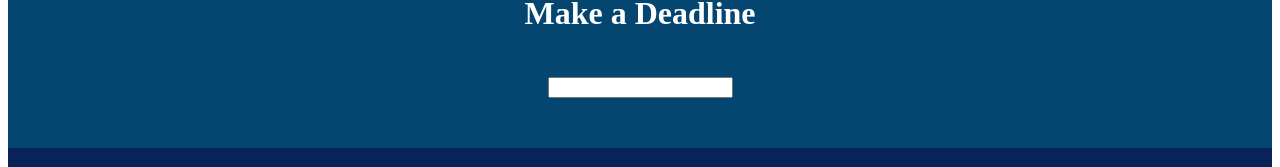
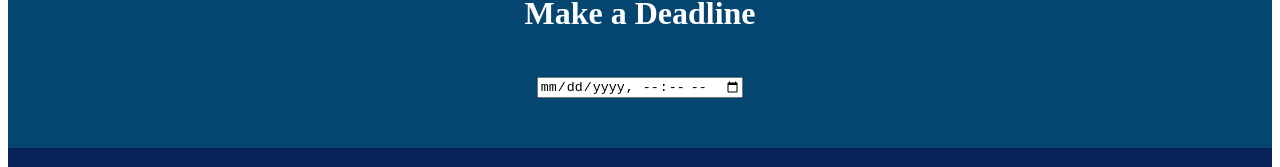
Before and after one commit to yahyal0v3/redux-planner-project, a React (Create React App) app in the folder client/: page / in a window 1280 px wide. Shown: the part 2136-2303 px from the top of the page. Built offline with nearby package versions, Linux system fonts and the light colour scheme.

Commit message:
Fix events and tasks deadlines by parsing out '000Z' out of time format and fix datetime input in EventForm

```diff
--- a/client/src/containers/Event.js
+++ b/client/src/containers/Event.js
@@ -11,7 +11,7 @@ export default class Event extends Component {
         countdown: ""
     }
 
-    deadline = new Date(this.props.event.deadline).toLocaleString()
+    deadline = new Date(this.props.event.deadline.split('.')[0]).toLocaleString()
 
     prepared = null
 
@@ -26,12 +26,12 @@ export default class Event extends Component {
 
     countdownTimer = () => {
         this.setState({
-            countdown: countdown(this.props.event.deadline)
+            countdown: countdown(this.props.event.deadline.split('.')[0])
         })
     }
 
     checkPreparedness = () => {
-        let passedDeadline = new Date(this.props.event.deadline) <= new Date() ? true : false
+        let passedDeadline = new Date(this.props.event.deadline.split('.')[0]) <= new Date() ? true : false
         let completedTasks = false
         if (this.props.event.tasks.length !== 0) {
             completedTasks = this.props.event.tasks.every(task => task.completed === true)
--- a/client/src/containers/EventForm.js
+++ b/client/src/containers/EventForm.js
@@ -39,7 +39,7 @@ export default class EventForm extends Component {
                 return (
                     <div className="formFragment">
                         <h2>Make a Deadline</h2>
-                        <input type="datetime" name="deadline" value={deadline} onKeyPress={this.handleKeyPress} onChange={this.handleChange} />
+                        <input type="datetime-local" name="deadline" value={deadline} onKeyPress={this.handleKeyPress} onChange={this.handleChange} />
                          </div>
                 )
 
--- a/client/src/containers/Task.js
+++ b/client/src/containers/Task.js
@@ -9,7 +9,7 @@ export default class Task extends Component {
         countdown: ""
     }
 
-    deadlineString = new Date(this.props.task.deadline).toLocaleString()
+    deadlineString = new Date(this.props.task.deadline.split('.')[0]).toLocaleString()
 
     componentDidMount() {
         this.interval = setInterval(this.countdownTimer, 1000)
@@ -23,7 +23,7 @@ export default class Task extends Component {
 
     countdownTimer = () => {
         this.setState({
-            countdown: countdown(this.props.task.deadline)
+            countdown: countdown(this.props.task.deadline.split('.')[0])
         })
     }
 
@@ -41,10 +41,9 @@ export default class Task extends Component {
 
 
   render() {
-    debugger
 
     function renderButtons() {
-        if (this.passedDeadline(this.props.event.deadline) === false) {
+        if (this.passedDeadline(this.props.event.deadline.split('.')[0]) === false) {
             return (
                 <React.Fragment>
                     <button onClick={this.handleCheck}>Check</button>
@@ -63,7 +62,7 @@ export default class Task extends Component {
                     <p>{this.props.task.description}</p>
                 </React.Fragment>
             )
-        } else if (this.passedDeadline(this.props.task.deadline) && this.props.task.completed === false) {
+        } else if (this.passedDeadline(this.props.task.deadline.split('.')[0]) && this.props.task.completed === false) {
             return (
                 <React.Fragment>
                     <h1 className="incompleted">Incomplete!</h1>
--- a/client/src/containers/TaskForm.js
+++ b/client/src/containers/TaskForm.js
@@ -31,7 +31,7 @@ export default class TaskForm extends Component {
           <form onSubmit={this.handleSubmit}>
             <p>
               <label>Deadline</label>
-              <input type="datetime-local" name="deadline" value={deadline} onChange={this.handleChange} max={this.props.event.deadline} />
+              <input type="datetime-local" name="deadline" value={deadline} onChange={this.handleChange} max={this.props.event.deadline.split('.')[0]} />
             </p><br />
             <p>
               <label for="description">Description</label>
```
